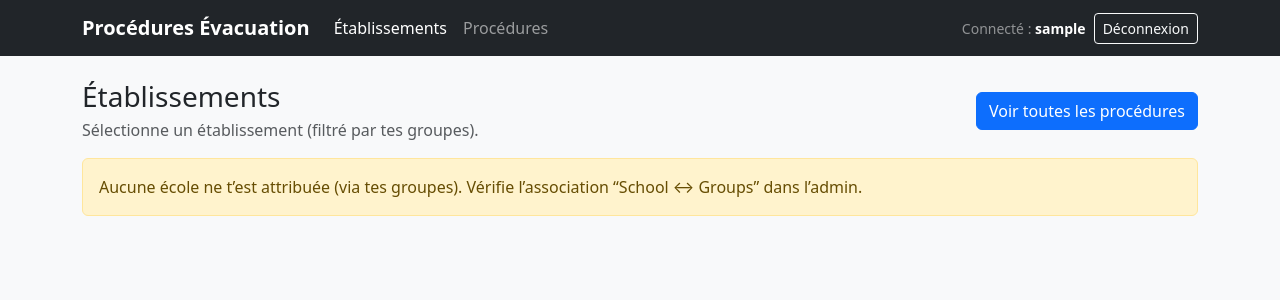
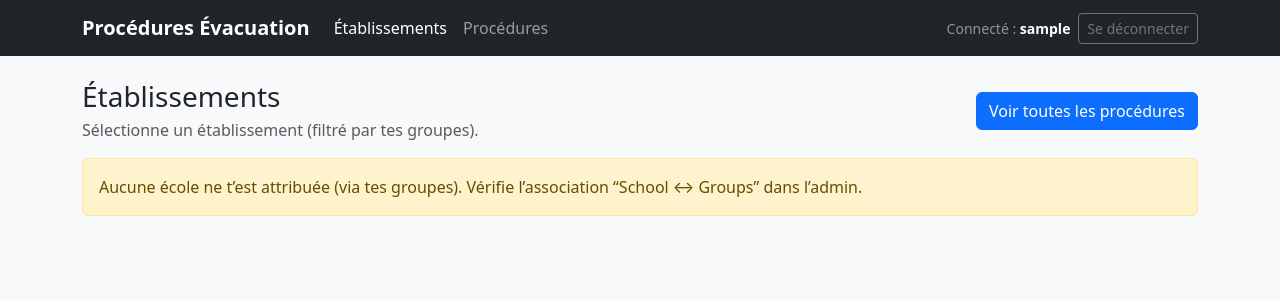
Before and after one commit to SRR-GIT/django-render-test, a Django app: page / in a window 1280 px wide. Shown: the top 300 px of the page. Run offline with Django 4.2, Linux system fonts and the light colour scheme; the visitor is signed in with stand-in values (Sample User, id 1); data that the repository does not hold is empty.

Commit message:
Update base.html

```diff
--- a/templates/base.html
+++ b/templates/base.html
@@ -30,7 +30,13 @@
 
       <div class="d-flex align-items-center gap-2 text-white-50">
         <span class="small">Connecté : <strong class="text-white">{{ request.user.username }}</strong></span>
-        <a class="btn btn-outline-light btn-sm" href="{% url 'logout' %}">Déconnexion</a>
+        <form method="post" action="{% url 'logout' %}" class="d-inline">
+          {% csrf_token %}
+          <button type="submit" class="btn btn-outline-secondary btn-sm">
+            Se déconnecter
+          </button>
+        </form>
+
       </div>
     </div>
   </div>
```
